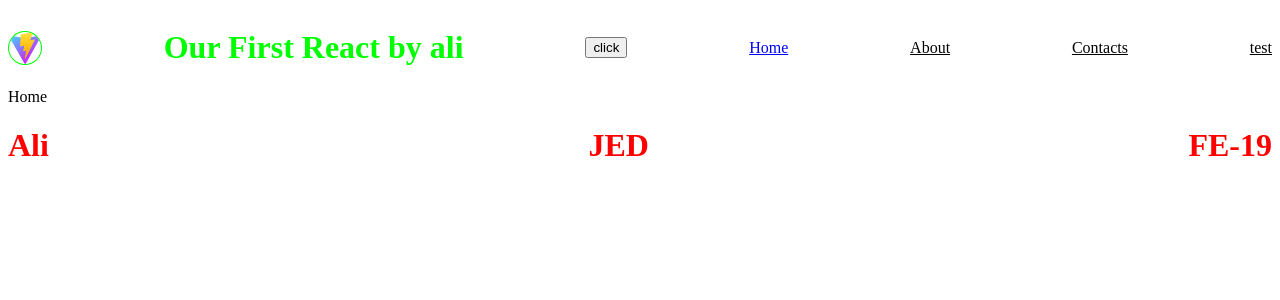
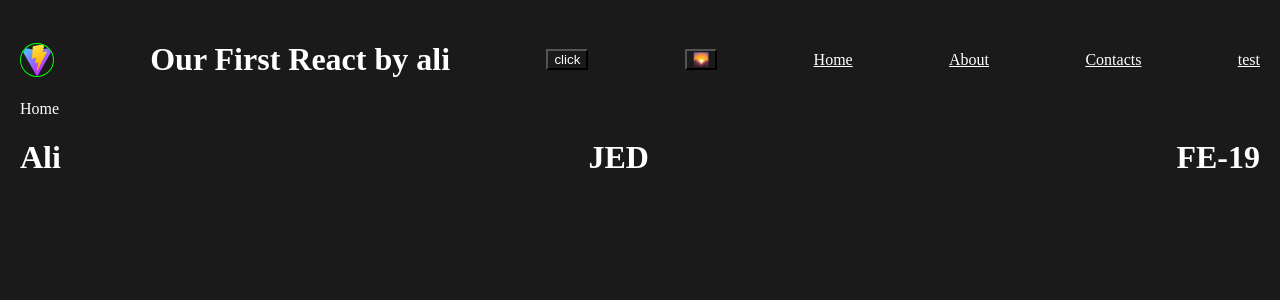
Before and after one commit to Ali-GreenHeart/first-react-fe19, a React (Vite) app: page / in a window 1280 px wide. Shown: the top 300 px of the page. Built offline with nearby package versions, Linux system fonts and the light colour scheme.

Commit message:
add mode-toggler

```diff
--- a/src/components/Header/index.jsx
+++ b/src/components/Header/index.jsx
@@ -3,9 +3,12 @@ import { useContext } from "react"
 import Navigation from "../Navigation"
 import styles from "./index.module.css"
 import { AuthContext } from "../../context-api/AuthContext"
+import { ModeContext } from "../../context-api/ModeContext"
 
 const Header = () => {
     const [data, setData] = useContext(AuthContext)
+    const [isDark, changeMode] = useContext(ModeContext)
+
 
     return (
         <header className={styles.header}>
@@ -14,6 +17,7 @@ const Header = () => {
             <button onClick={() => {
                 setData((pre) => ({ ...pre, name: 'hafez' }))
             }}>click</button>
+            <button onClick={changeMode}>  {isDark ? "🌄" : "🌙"}</button>
             <Navigation />
         </header>
     )
--- /dev/null
+++ b/src/context-api/ModeContext.jsx
@@ -0,0 +1,28 @@
+import { useEffect } from "react";
+import { useState } from "react";
+import { createContext } from "react";
+
+export const ModeContext = createContext(false)
+
+const initialValue = localStorage.getItem('isDark') !== 'false'
+const ModeContextProvider = ({ children }) => {
+    const [isDarkMode, setIsDarkMode] = useState(initialValue)
+
+    useEffect(() => {
+        localStorage.setItem('isDark', isDarkMode)
+    }, [isDarkMode])
+
+    const modeToggler = () => {
+        setIsDarkMode((pre) => !pre)
+    }
+
+    return (
+        <ModeContext.Provider value={[isDarkMode, modeToggler]}>
+            <div className={isDarkMode ? "darkModeContainer mode-container " : 'mode-container'}>
+                {children}
+            </div>
+        </ModeContext.Provider>
+    )
+}
+
+export default ModeContextProvider;
--- a/src/index.css
+++ b/src/index.css
@@ -1,69 +1,18 @@
-:root {
-  font-family: Inter, system-ui, Avenir, Helvetica, Arial, sans-serif;
-  line-height: 1.5;
-  font-weight: 400;
-
-  color-scheme: light dark;
-  color: rgba(255, 255, 255, 0.87);
-  background-color: #242424;
-
-  font-synthesis: none;
-  text-rendering: optimizeLegibility;
-  -webkit-font-smoothing: antialiased;
-  -moz-osx-font-smoothing: grayscale;
-  -webkit-text-size-adjust: 100%;
+.mode-container {
+  min-height: 100vh;
+  padding: 20px;
 }
 
-a {
-  font-weight: 500;
-  color: #646cff;
-  text-decoration: inherit;
+.darkModeContainer {
+  background-color: #1a1a1a !important;
+  color: white !important;
 }
-a:hover {
-  color: #535bf2;
+
+.darkModeContainer * {
+  background-color: inherit !important;
+  color: inherit !important;
 }
 
 body {
   margin: 0;
-  display: flex;
-  place-items: center;
-  min-width: 320px;
-  min-height: 100vh;
 }
-
-h1 {
-  font-size: 3.2em;
-  line-height: 1.1;
-}
-
-button {
-  border-radius: 8px;
-  border: 1px solid transparent;
-  padding: 0.6em 1.2em;
-  font-size: 1em;
-  font-weight: 500;
-  font-family: inherit;
-  background-color: #1a1a1a;
-  cursor: pointer;
-  transition: border-color 0.25s;
-}
-button:hover {
-  border-color: #646cff;
-}
-button:focus,
-button:focus-visible {
-  outline: 4px auto -webkit-focus-ring-color;
-}
-
-@media (prefers-color-scheme: light) {
-  :root {
-    color: #213547;
-    background-color: #ffffff;
-  }
-  a:hover {
-    color: #747bff;
-  }
-  button {
-    background-color: #f9f9f9;
-  }
-}
--- a/src/main.jsx
+++ b/src/main.jsx
@@ -3,15 +3,19 @@ import ReactDOM from 'react-dom/client'
 import { BrowserRouter } from 'react-router-dom'
 import App from './App'
 import AuthContextProvider from './context-api/AuthContext'
+import ModeContextProvider from './context-api/ModeContext'
+import "./index.css"
 
 const reactRootElement = ReactDOM.createRoot(document.getElementById('root'))
 
 reactRootElement.render(
     <React.StrictMode>
         <AuthContextProvider>
-            <BrowserRouter>
-                <App />
-            </BrowserRouter>
+            <ModeContextProvider>
+                <BrowserRouter>
+                    <App />
+                </BrowserRouter>
+            </ModeContextProvider>
         </AuthContextProvider>
     </React.StrictMode>
 )
```
